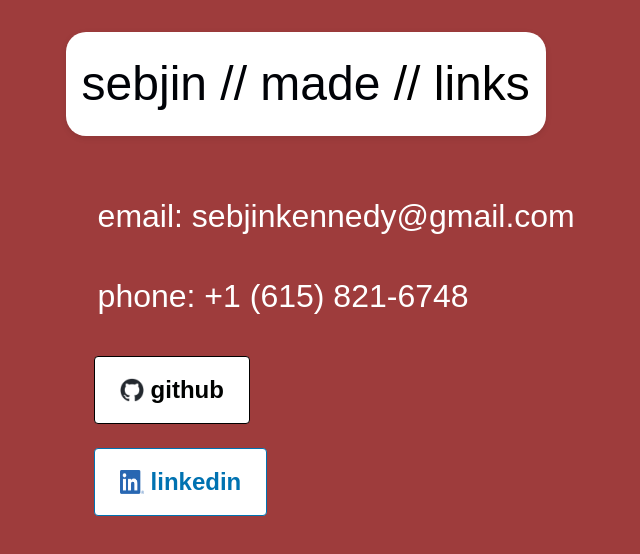
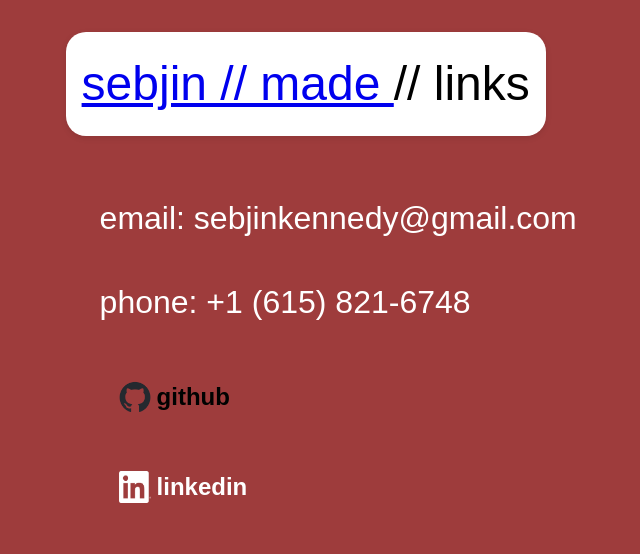
Before and after one commit to sebjinK/website, a website: page links/links.html in a window 1280 px wide. Shown: the whole page, without its empty margins (100-740 px from the left). Drawn offline with Linux system fonts and the light colour scheme.

Commit message:
added stuff that would make my head explode on a good day

```diff
--- a/links/links.html
+++ b/links/links.html
@@ -69,14 +69,14 @@
                 <div class="LinkedinProfileWrapper">
                     <img
                         class="pic base"
-                        src="assets/in-logo/LI-In-Bug.png"
+                        src="assets/in-logo/InBug-White.png"
                         alt="Linkedin Logo"
                         height=25px
                         width=25px
                     />
                     <img
                         class="pic hover"
-                        src="assets/in-logo/InBug-White.png"
+                        src="assets/in-logo/LI-In-Bug.png"
                         height=25px
                         width=25px
                         aria-hidden="true"
--- a/style.css
+++ b/style.css
@@ -21,41 +21,7 @@ main {
   padding: 0 1rem;            /* gutter */
 }
 
-.titlename {
-    display: inline-block;                 /* not inline-block */
-    max-width: 200px;               /* match main */
-    margin: 2rem auto;                 /* center the block */
-    padding: 1rem;
-    /* padding-bottom: 3rem; */
-    font-size: 3rem;
-    font-family: 'Golos Text', sans-serif; /* custom font */
-    /* line-height: 1.2 ;             tighten line height */
-    word-break: break-word;
 
-    background-color: #fff;         /* white background */
-    color: #000;                    /* make text readable on white */
-    text-align: center;             /* center title text */
-    border-radius: 20px;          /* optional: rounded edges */
-    box-shadow: 0 2px 6px rgba(0,0,0,0.1); /* optional: subtle shadow */
-}
-
-h2 {
-  margin-top: 2rem;
-  border-bottom: 1px solid #22252b;
-  padding-bottom: 0.5rem;
-}
-
-a {
-  color: #7aa2ff;
-}
-
-footer {
-  text-align: center;
-  padding: 1rem;
-  border-top: 1px solid #22252b;
-  color: #a8acb6;
-  margin-top: 2rem;
-}
 
 .highlight {
     display: inline;
@@ -111,31 +77,50 @@ footer {
   text-decoration: none;
   color: var(--text, #ffffff);
   font-size: 2rem;
-  transition: background-color 500ms, color 500ms, box-shadow 500ms;
+  transition: background-color 500ms, color 500ms, box-shadow 500ms, border 500ms;
+  border: 2px solid transparent;
+  border-radius: 4px;
+  vertical-align: middle;
 }
 
 /* Hover effect for normal buttons */
 .link-btn:hover {
   background-color: #9b2a2a;
-  border: 3px solid rgb(145, 86, 86);
-  border-radius: 7px;
+  border: 2px solid rgb(145, 86, 86);
+  border-radius: 4px;
 }
 
-.link-title-btn {
+.titlename {
+    display: inline-block;                 /* not inline-block */
+    max-width: 200px;               /* match main */
+    margin: 2rem auto;                 /* center the block */
+    padding: 1rem;
+    /* padding-bottom: 3rem; */
+    font-size: 3rem;
+    font-family: 'Golos Text', sans-serif; /* custom font */
+    /* line-height: 1.2 ;             tighten line height */
+    word-break: break-word;
+
+    background-color: #fff;         /* white background */
+    color: #000;                    /* make text readable on white */
+    text-align: center;             /* center title text */
+    border-radius: 20px;          /* optional: rounded edges */
+    box-shadow: 0 2px 6px rgba(0,0,0,0.1); /* optional: subtle shadow */
+}
+
+/* .link-title-btn {
   display: inline-block;
-  /* padding: 0; */
   text-decoration: none;
   color: var(--text, #000207);
   font-size: 3rem;
   transition: all 0.2s ease;
 }
 
-/* Hover effect for normal buttons */
 .link-title-btn:hover {
   border-color: var(--accent, #02ac9e);
   color: var(--accent, #02ac9e);
   transform: translateY(-2px);
-}
+} */
 
 /* ABOUT SEC */
 .abouttitle {
@@ -178,8 +163,8 @@ GITHUB BUTTON STUFF
         align-items: center;
         gap: 6px;
         padding: 15px 25px;
-        background-color: white;
-        border: 1px solid black;
+        /* background-color: white; */
+        /* border: 1px solid black; */
         border-radius: 4px;
         font-size: x-large;
         color: rgb(0, 2, 1);
@@ -199,16 +184,16 @@ GITHUB BUTTON STUFF
     }
     .GithubProfileWrapper {
         position: relative;
-        width: 25px;
-        height: 25px;
+        width: 2rem;
+        height: 2rem;
     }
 
     .GithubProfileWrapper .pic {
         position: absolute;
         top: 0;
         left: 0;
-        width: 24px;
-        height: 24px;
+        width: 2rem;
+        height: 2rem;
         transition: opacity 500ms ease-in-out;
     }
 
@@ -241,11 +226,11 @@ GITHUB BUTTON STUFF
         align-items: center;
         gap: 6px;
         padding: 15px 25px;
-        background-color: white;
-        border: 1px solid rgb(0, 114, 177);
+        /* background-color: white;
+        border: 1px solid rgb(0, 114, 177); */
         border-radius: 4px;
         font-size: x-large;
-        color: rgb(0, 114, 177);
+        color: rgb(255, 255, 255);
         cursor: pointer;
         font-family: sans-serif;
         font-weight: bold;
@@ -254,23 +239,23 @@ GITHUB BUTTON STUFF
         margin: 12px;
     }
     .LinkedinButton:hover {
-        background-color: rgb(0, 114, 177);
-        color: white;
+        background-color: rgb(255, 255, 255);
+        color: rgb(0, 114, 177);
         box-shadow: 5px 5px 10px rgba(0, 0, 0, .3);
     }
 
     .LinkedinProfileWrapper {
         position: relative;
-        width: 25px;
-        height: 25px;
+        width: 2rem;
+        height: 2rem;
     }
 
     .LinkedinProfileWrapper .pic {
         position: absolute;
         top: 0;
         left: 0;
-        width: 24px;
-        height: 24px;
+        width: 2rem;
+        height: 2rem;
         transition: opacity 500ms ease-in-out;
     }
 
```
Also changed, not shown: index.html (+3 -4 lines).
